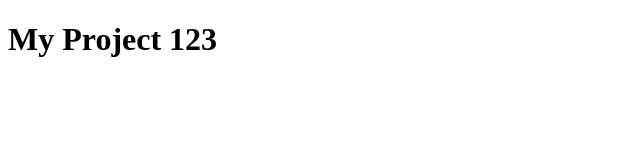
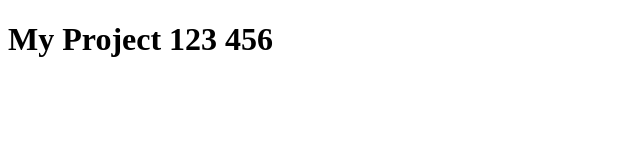
Before and after one commit to AlessaQ/my-education, a plain HTML site: page index.html in a window 1280 px wide. Shown: the whole page, without its empty margins (0-640 px from the left). Drawn offline with Linux system fonts and the light colour scheme.

Commit message:
Title changed 2

```diff
--- a/index.html
+++ b/index.html
@@ -7,6 +7,6 @@
     <title>Document</title>
 </head>
 <body>
-    <h1>My Project 123</h1>
+    <h1>My Project 123 456</h1>
 </body>
 </html>
```
